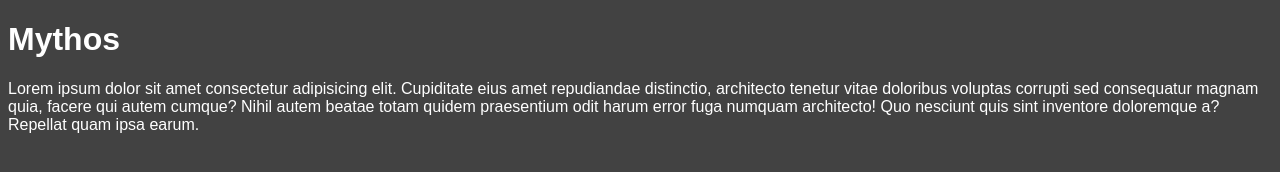
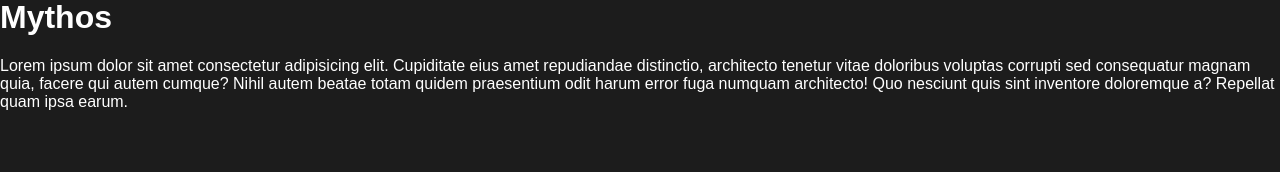
Before and after one commit to maomaoXD/maomaoXD-maomaoXD-sass-bem-beginners-main, a plain HTML site: page index.html in a window 1280 px wide. Drawn offline with Linux system fonts and the light colour scheme.

Commit message:
added multiple update

```diff
--- /dev/null
+++ b/app/scss/globals/_boilerplate.scss
@@ -0,0 +1,18 @@
+html {
+    box-sizing: border-box;
+    font-size: 100%;
+}
+
+*,
+*::before,
+*::after {
+    box-sizing: border-box;
+}
+
+body {
+    margin: 0;
+    padding: 0;
+    font-family: Arial, Helvetica, sans-serif;
+    background-color: hsl(0, 0%, 11%);
+    color: hsl(0, 0%, 100%);
+}
--- /dev/null
+++ b/app/scss/globals/_index.scss
@@ -0,0 +1,2 @@
+@forward 'boilerplate';
+@forward 'typography';
--- /dev/null
+++ b/app/scss/globals/_typography.scss
@@ -0,0 +1,13 @@
+h1, h2, h3 {
+    font-weight: 700;
+    line-height: 1.1;
+    margin-top: 0;
+}
+
+p {
+    margin-top: 0;
+}
+
+a, a:visited, a:active {
+    text-decoration: none;
+}
--- a/app/scss/style.scss
+++ b/app/scss/style.scss
@@ -1,5 +1 @@
-body {
-    font-family: Arial, Helvetica, sans-serif;
-    background-color: hsl(0, 0%, 26%);
-    color: hsl(0, 0%, 100%);
-}
+@forward 'globals';
```
Also changed, not shown: dist/style.css, 1 other file.
